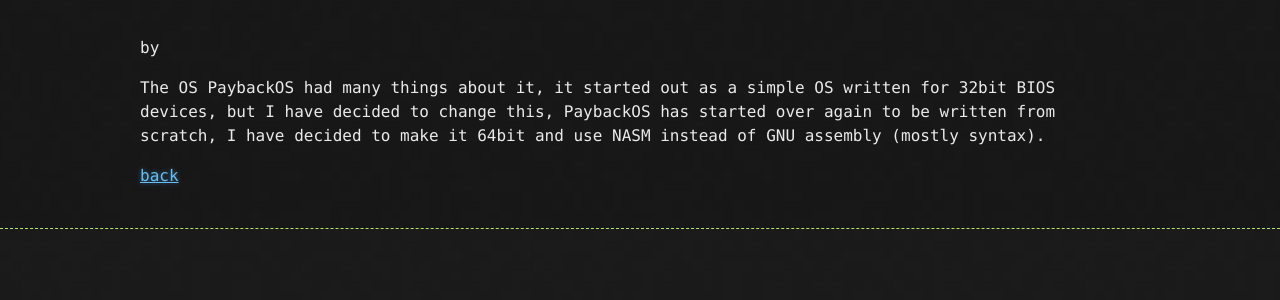
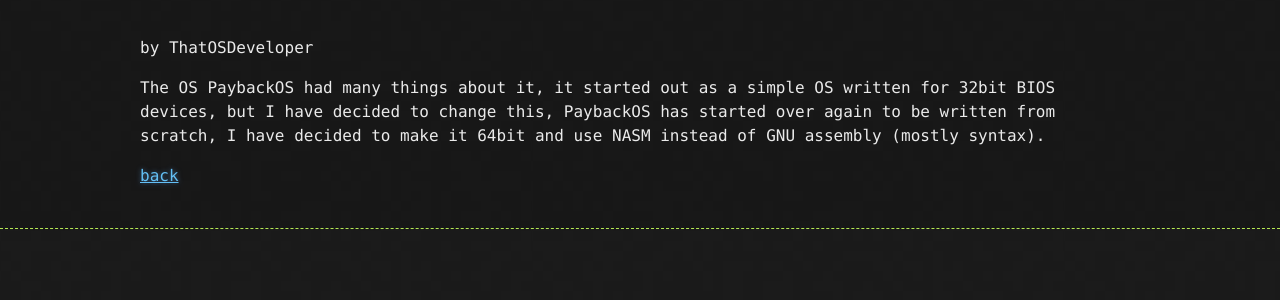
Before and after one commit to PaybackOS/PaybackOS, a Jekyll site: the page built from blog/startingover.md, in a window 1280 px wide. Shown: the top 300 px of the page. Built offline with Jekyll 4.4.1, drawn with Linux system fonts in a browser that asks for light colours.

Commit message:
minor fix AGAIN

```diff
--- a/_layouts/post.html
+++ b/_layouts/post.html
@@ -1,11 +1,10 @@
 ---
 layout: default
-title: "{{ page.title }}"  # Title definition
-author: "{{ page.author | default: site.author }}"  # Author definition after title
 ---
+<h1>{{ page.title }}</h1>
 <small>{{ page.date | date: "%-d %B %Y" }}</small>
 
-<p class="view">by {{ page.author }}</p>
+<p class="view">by {{ page.author | default: site.author }}</p>
 
 {{content}}
 
```
